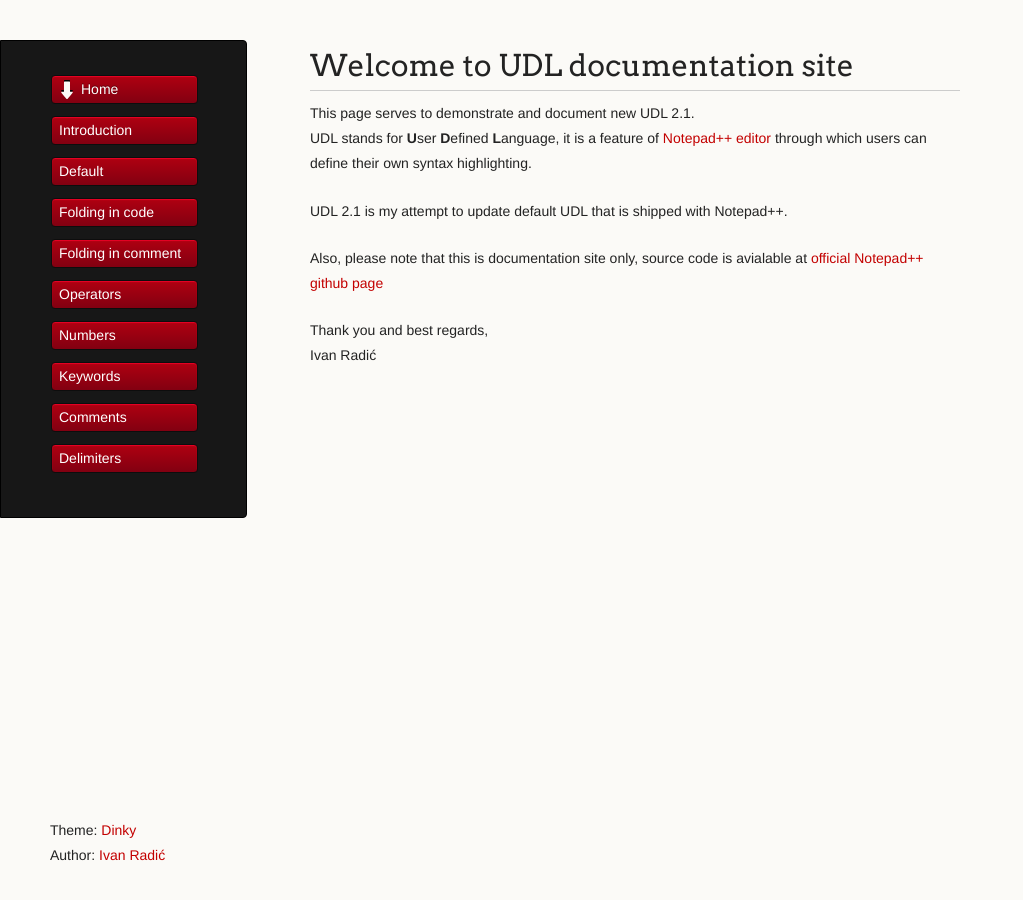
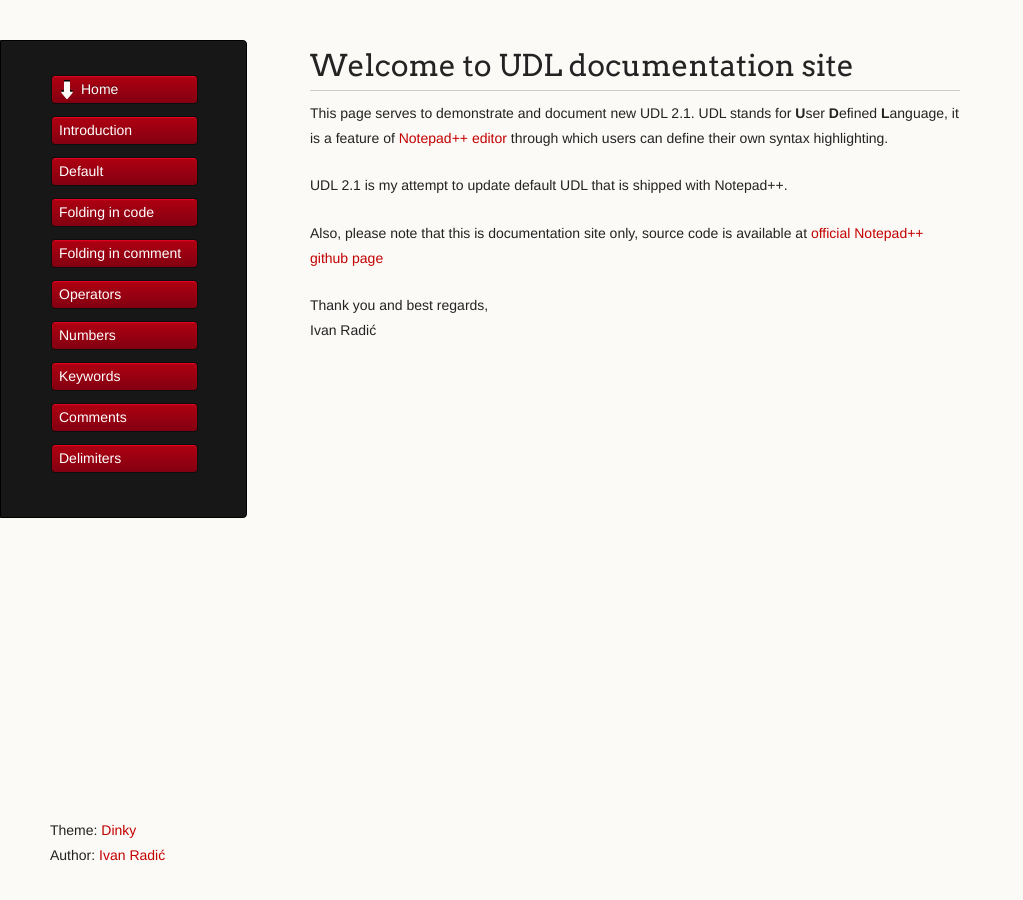
Before and after one commit to ivan-radic/udl-documentation, a Jekyll site: the page built from index.md, in a window 1280 px wide. Shown: the whole page, without its empty margins (0-1023 px from the left). Built offline with Jekyll 4.4.1, drawn with Linux system fonts in a browser that asks for light colours.

Commit message:
Update index.md
typo + use of correct "official" repo

```diff
--- a/index.md
+++ b/index.md
@@ -16,8 +16,8 @@ which users can define their own syntax highlighting.
 
 UDL 2.1 is my attempt to update default UDL that is shipped with Notepad++.
 
-Also, please note that this is documentation site only, source code is avialable at
-[official Notepad++ github page](https://github.com/donho/notepad-plus-plus)
+Also, please note that this is documentation site only, source code is available at
+[official Notepad++ github page](https://github.com/notepad-plus-plus/notepad-plus-plus)
 
 Thank you and best regards,
 Ivan Radić
```
